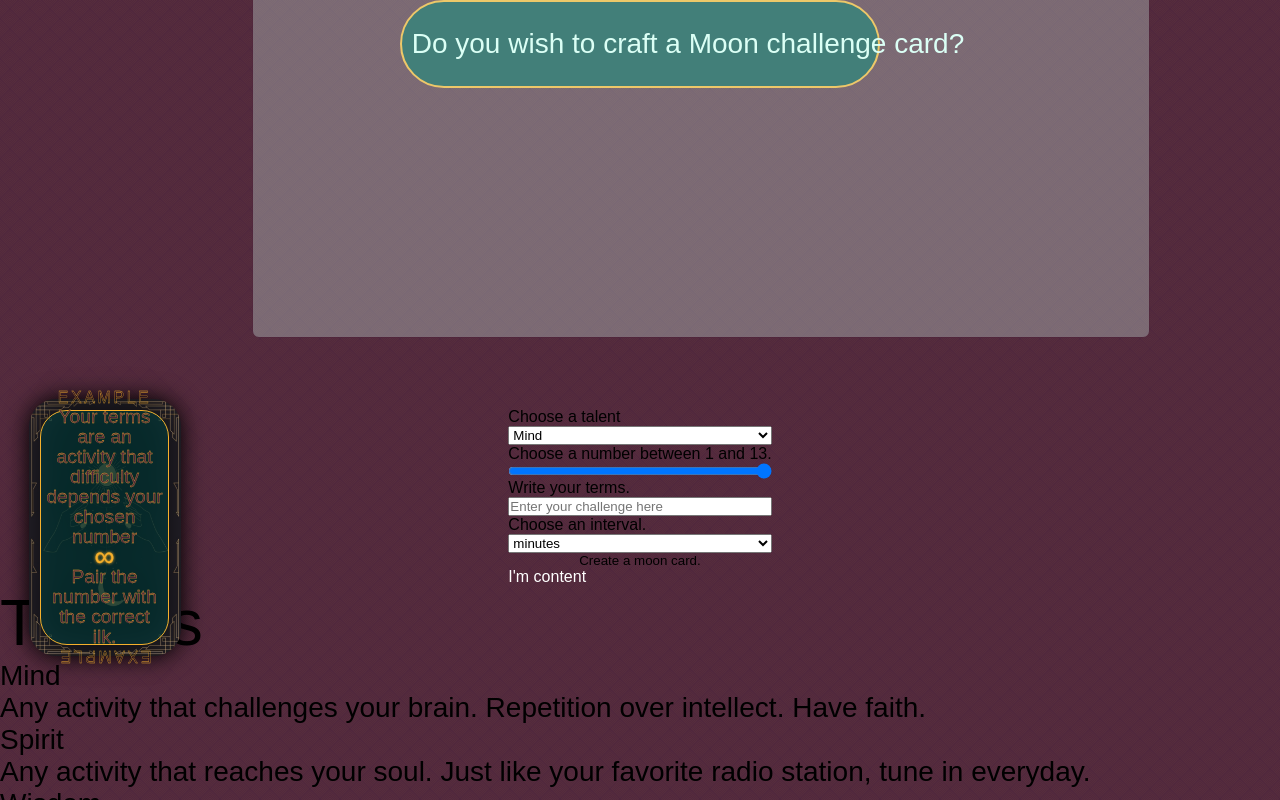
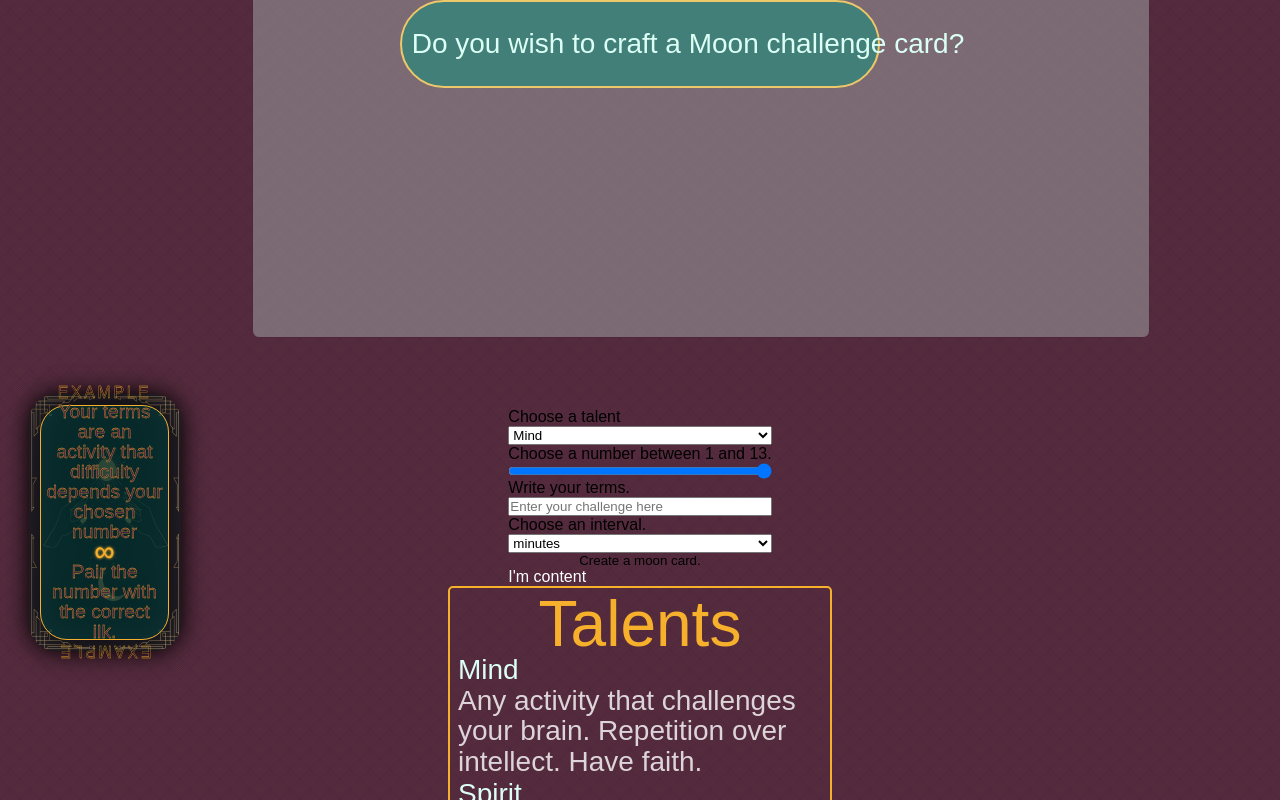
Before and after one commit to andrewvallejo/thirteen-moons, a React (Create React App) app: page / in a window 1280 px wide. Shown: the top 800 px of the page. Built offline with nearby package versions, Linux system fonts and the light colour scheme; no server answers; a web font is replaced by a local one.

Commit message:
Add talents imports

```diff
--- a/src/styles/styles.scss
+++ b/src/styles/styles.scss
@@ -23,4 +23,5 @@ lll - Components
 @import './lll-components/MoonLevel.scss';
 @import './lll-components/MoonMsgBar.scss';
 @import './lll-components/Spread.scss';
+@import './lll-components/Talents.scss';
 @import './lll-components/WrongTurn.scss'
```
